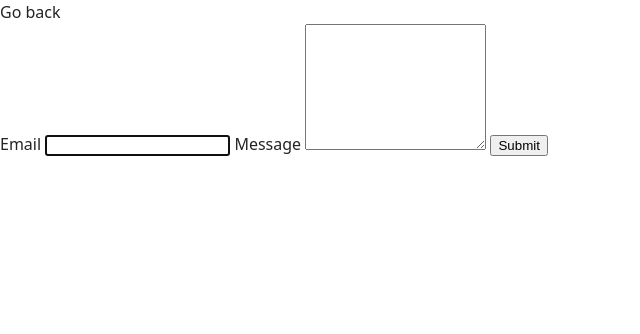
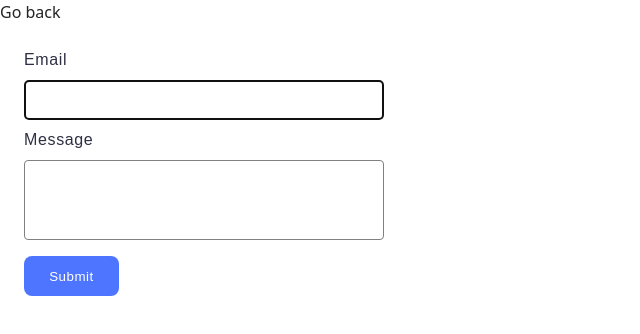
Before and after one commit to andrii-kyrch/goit-js-hw-09, a website built with Vite: page src/2-form.html in a window 1280 px wide. Shown: the whole page, without its empty margins (0-640 px from the left). Built offline with nearby package versions, Linux system fonts and the light colour scheme.

Commit message:
Make task-2

```diff
--- /dev/null
+++ b/src/css/2-form.css
@@ -0,0 +1,75 @@
+.feedback-form {
+  border-radius: 8px;
+  padding: 24px;
+  width: 408px;
+  height: 296px;
+}
+
+.feedback-form label {
+  display: block;
+  font-family: 'Montserrat', sans-serif;
+  letter-spacing: 0.04em;
+  color: #2e2f42;
+}
+
+.feedback-form input {
+  font-family: 'Montserrat', sans-serif;
+  font-weight: 400;
+  font-size: 16px;
+  line-height: 1.5;
+  letter-spacing: 0.04em;
+  display: block;
+  border: 1px solid #808080;
+  border-radius: 4px;
+  width: 100%;
+  height: 40px;
+  padding: 8px 16px;
+  margin-top: 8px;
+  margin-bottom: 8px;
+}
+
+.feedback-form input:hover,
+.feedback-form input:focus {
+  border-color: #000000;
+}
+
+.feedback-form textarea {
+  font-family: 'Montserrat', sans-serif;
+  font-weight: 400;
+  font-size: 16px;
+  line-height: 1.5;
+  letter-spacing: 0.04em;
+  color: #2e2f42;
+  display: block;
+  border: 1px solid #808080;
+  border-radius: 4px;
+  width: 100%;
+  height: 80px;
+  resize: none;
+  margin-top: 8px;
+  margin-bottom: 16px;
+  padding: 8px 16px;
+}
+
+.feedback-form textarea:hover,
+.feedback-form textarea:focus {
+  border-color: #000000;
+}
+
+.feedback-form button {
+  display: block;
+  border-radius: 8px;
+  padding: 8px 16px;
+  width: 95px;
+  height: 40px;
+  border: none;
+  font-weight: 500;
+  letter-spacing: 0.04em;
+  color: #fff;
+  background-color: #4e75ff;
+}
+
+.feedback-form button:hover,
+.feedback-form button:focus {
+  background-color: #6c8cff;
+}
--- a/src/css/reset.css
+++ b/src/css/reset.css
@@ -1,3 +1,9 @@
+*,
+::after,
+::before {
+  box-sizing: border-box;
+}
+
 h1,
 h2,
 h3,
--- a/src/css/styles.css
+++ b/src/css/styles.css
@@ -13,3 +13,4 @@
 /* Sections style */
 @import url('./main.css');
 @import url('./1-gallery.css');
+@import url('./2-form.css');
--- a/src/js/2-form.js
+++ b/src/js/2-form.js
@@ -0,0 +1,46 @@
+const formData = {
+  email: '',
+  message: '',
+};
+
+const form = document.querySelector('.feedback-form');
+
+function saveToLS(key, value) {
+  localStorage.setItem(key, JSON.stringify(value));
+}
+
+function loadFromLS(key) {
+  const value = localStorage.getItem(key);
+  try {
+    return JSON.parse(value);
+  } catch {
+    return value;
+  }
+}
+
+form.addEventListener('input', () => {
+  formData.email = form.elements.email.value;
+  formData.message = form.elements.message.value.trim();
+  saveToLS('feedback-form-state', formData);
+});
+
+window.addEventListener('DOMContentLoaded', () => {
+  const data = loadFromLS('feedback-form-state');
+  form.elements.email.value = data?.email || '';
+  form.elements.message.value = data?.message || '';
+  formData.email = form.elements.email.value;
+  formData.message = form.elements.message.value;
+});
+
+form.addEventListener('submit', event => {
+  event.preventDefault();
+  if (formData.email === '' || formData.message === '') {
+    alert('Fill please all fields');
+  } else {
+    console.log(formData);
+    localStorage.removeItem('feedback-form-state');
+    formData.email = '';
+    formData.message = '';
+    form.reset();
+  }
+});
```
